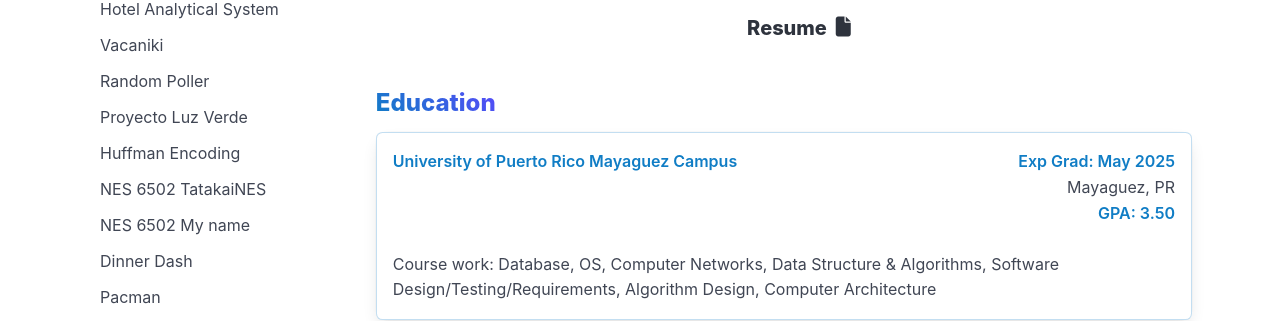
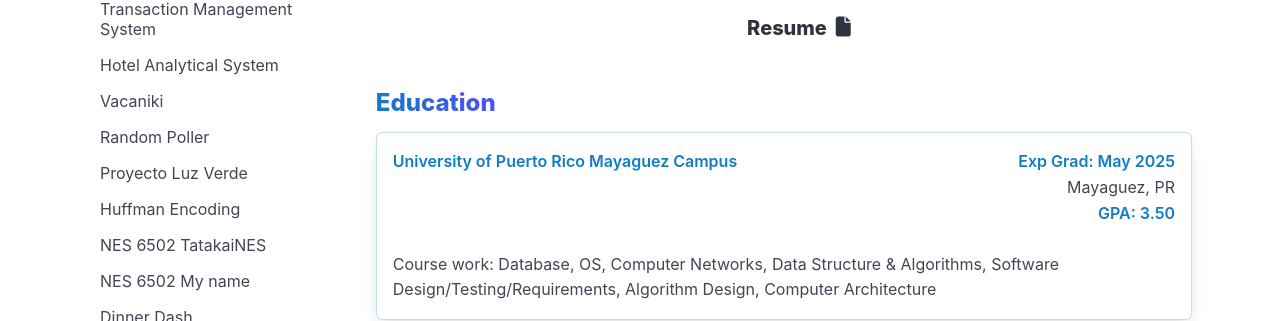
Before and after one commit to emmagonz22/EmmanuelGonzalez-Portfolio, an Astro site: page / in a window 1280 px wide. Shown: the part 779-1100 px from the top of the page. Built offline with nearby package versions, Linux system fonts and the light colour scheme; Astro itself is replaced by a stand-in of ours.

Commit message:
New project added to the Navigation

```diff
--- a/src/components/Navigation.astro
+++ b/src/components/Navigation.astro
@@ -45,6 +45,7 @@
             <a class="title-a" href="#projects">Projects</a>
         </p>
         <ul class="menu-list">
+            <li><a href="#Transaction-System-venmito">Transaction Management System</a></li>
             <li><a href="#DB-1">Hotel Analytical System</a></li>
             <li><a href="#GTEPA1">Vacaniki</a></li>
             <li><a href="#poller">Random Poller</a></li>
```
